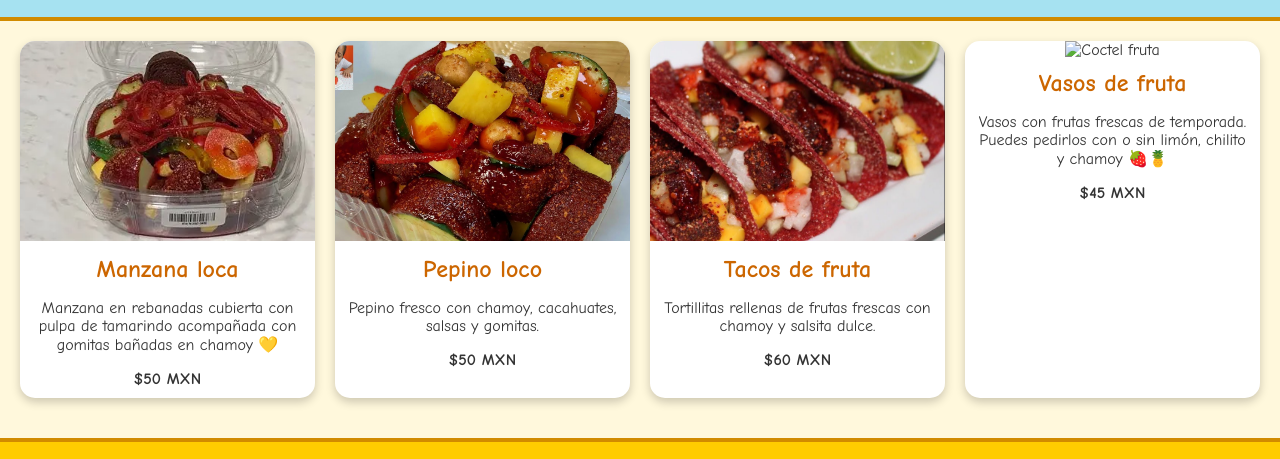
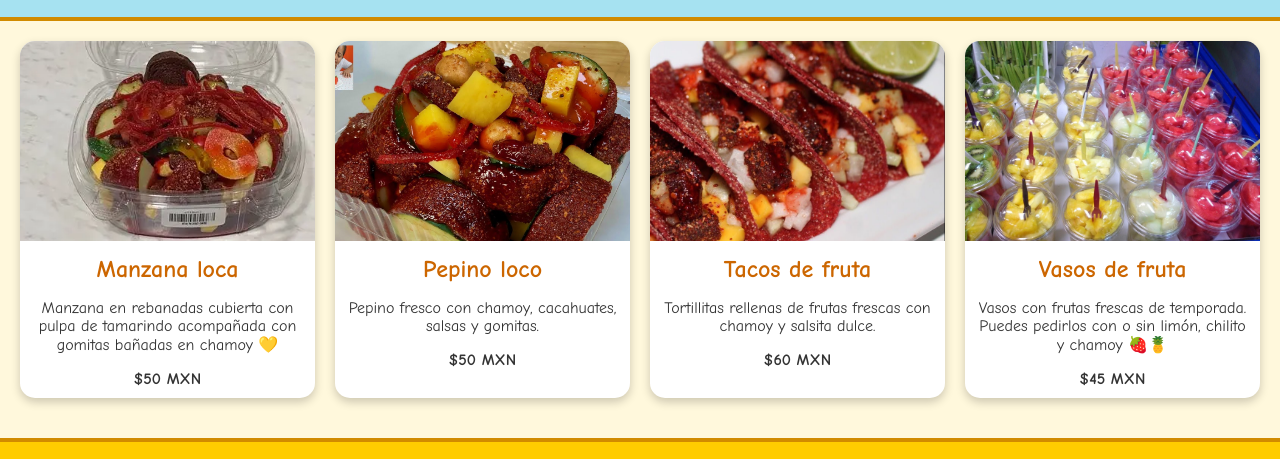
Before and after one commit to Anajuarez-16/Antojitos-la-winnie, a plain HTML site: page index.html in a window 1280 px wide. Shown: the part 69-528 px from the top of the page. Drawn offline with Linux system fonts and the light colour scheme.

Commit message:
Update index.html

```diff
--- a/index.html
+++ b/index.html
@@ -127,7 +127,7 @@
 
     <!-- VASOS DE FRUTA -->
     <div class="card" onclick="ordenar('Vasos de fruta', 45)">
-      <img src="Imag/Coctel-fruta.jpg" alt="Coctel fruta">
+      <img src="Imag/Coctel-frutas.jpg" alt="Coctel frutas">
       <h2>Vasos de fruta</h2>
       <p>Vasos con frutas frescas de temporada. Puedes pedirlos con o sin limón, chilito y chamoy 🍓🍍</p>
       <p><strong>$45 MXN</strong></p>
```
